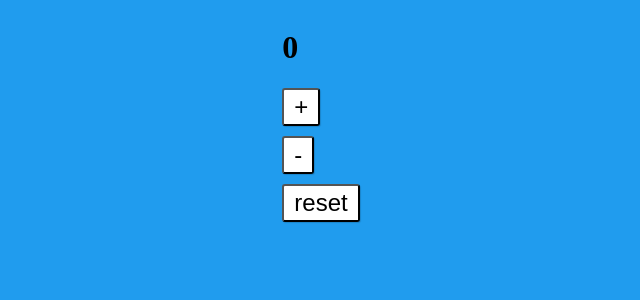
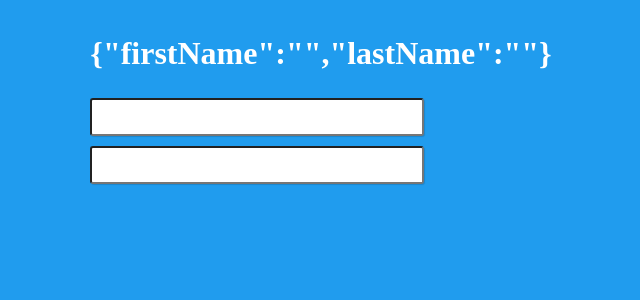
Before and after one commit to dsanderson90/reacthooks-todo, a React (Create React App) app: page / in a window 1280 px wide. Shown: the top 300 px of the page, without its empty margins (319-959 px from the left). Built offline with nearby package versions, Linux system fonts and the light colour scheme.

Commit message:
learned how to update objects in hooks.

```diff
--- a/src/App.js
+++ b/src/App.js
@@ -1,8 +1,8 @@
 import React from 'react';
 // import TodoList from './components/TodoList'
-import PreviousState from './components/PreviousState'
+import HookCounter3 from './components/HookCounter3'
 import './App.css';
 
-const App = () => <div><PreviousState/></div>
+const App = () => <div><HookCounter3/></div>
 
 export default App;
--- /dev/null
+++ b/src/components/HookCounter3.js
@@ -0,0 +1,28 @@
+import React, { useState } from 'react';
+const HookCounterThree = () => {
+  const [name, setName] = useState({ firstName: '', lastName: '' });
+
+  const setFirst = e => {
+    const { value } = e.target;
+    setName({ ...name, firstName: value });
+  };
+
+  const setLast = e => {
+    const { value } = e.target;
+    setName({ ...name, lastName: value });
+  };
+
+  const { firstName, lastName } = name;
+
+  return (
+    <div>
+      <h2>{firstName}</h2>
+      <h2>{lastName}</h2>
+      <h2>{JSON.stringify(name)}</h2>
+      <input value={firstName} type='text' onChange={setFirst} />
+      <input value={lastName} type='text' onChange={setLast} />
+    </div>
+  );
+};
+
+export default HookCounterThree;
--- a/src/components/PreviousState.js
+++ b/src/components/PreviousState.js
@@ -2,21 +2,31 @@ import React, { useState } from 'react';
 
 const HookCounterDos = () => {
   const initCount = 0;
-  const [count, setCount ] = useState(initCount)
-const increment = () => {
-  setCount( prevState => prevState + 1)
-}
-const decrement = () => {
-  setCount( prevState => prevState - 1)
-}
-const reset = () => {
-  setCount(initCount)
-}
+  const [count, setCount] = useState(initCount);
 
-  return (  <div><h1>{count}</h1>
-  <input type="button" value="+" onClick={increment}/>
-  <input type="button" value="-" onClick={decrement}/>
-  <input type="button" value="reset" onClick={reset}/></div>);
-}
+  const increment = () => {
+    setCount(prevState => prevState + 1);
+  };
+  const decrement = () => {
+    setCount(prevState => prevState - 1);
+  };
+
+  const addFive = () => {
+    setCount(prevState => prevState + 5);
+  };
+  const reset = () => {
+    setCount(initCount);
+  };
+
+  return (
+    <div>
+      <h1>{count}</h1>
+      <input type='button' value='+' onClick={increment} />
+      <input type='button' value='-' onClick={decrement} />
+      <input type='button' value='reset' onClick={reset} />
+      <input type='button' value='+5' onClick={addFive} />
+    </div>
+  );
+};
 
 export default HookCounterDos;
```
